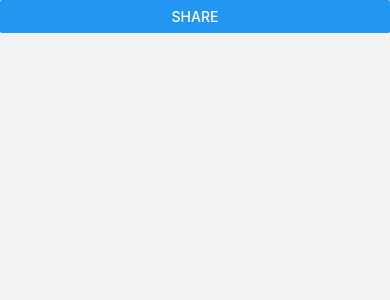
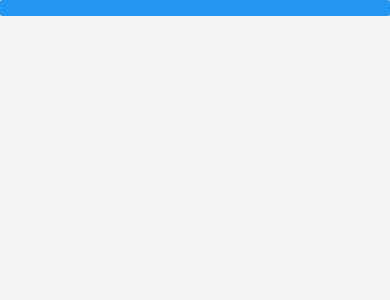
Before and after one commit to MuhammadRomanKhan717/budget-bible, a React Native app: screen /share in a window 390 px wide. Shown: the top 300 px of the page. Built offline with nearby package versions, Linux system fonts and the light colour scheme.

Commit message:
editing in share button

```diff
--- a/Components/CustomDrawer.js
+++ b/Components/CustomDrawer.js
@@ -1,5 +1,6 @@
 import { StyleSheet, Text, View, Image, TouchableOpacity } from "react-native";
 import React from "react";
+import * as Sharing from "expo-sharing";
 import {
   DrawerContentScrollView,
   DrawerItemList,
@@ -11,8 +12,16 @@ import {
   Feather,
   Ionicons,
 } from "@expo/vector-icons";
+const onSharePress = async () => {
+  try {
+    await Sharing.shareAsync("");
+  } catch (error) {
+    console.error("Sharing failed with error: ", error);
+  }
+};
 const CustomDrawer = (props) => {
   return (
+
     <View style={{ flex: 1 }}>
       <View style={{ height: "20%" }}>
         <View style={{ justifyContent: "center", paddingTop: 70 }}>
@@ -49,7 +58,7 @@ const CustomDrawer = (props) => {
           </TouchableOpacity>
         </View>
         <View style={{ paddingLeft: 12, paddingTop: 20 }}>
-          <TouchableOpacity onPress={() => props.navigation.navigate("share")}>
+          <TouchableOpacity onPress={onSharePress}>
             <View style={{ flexDirection: "row" }}>
               <Feather name="share-2" size={24} color="black" />
               <Text style={{ paddingLeft: 12, paddingTop: 3 }}>Share</Text>
--- a/Screens/ShareScreen.js
+++ b/Screens/ShareScreen.js
@@ -3,17 +3,17 @@ import React from "react";
 import * as Sharing from "expo-sharing";
 
 const ShareScreen = () => {
-  const onSharePress = async () => {
-    try {
-      await Sharing.shareAsync("");
-    } catch (error) {
-      console.error("Sharing failed with error: ", error);
-    }
-  };
+  // const onSharePress = async () => {
+  //   try {
+  //     await Sharing.shareAsync("");
+  //   } catch (error) {
+  //     console.error("Sharing failed with error: ", error);
+  //   }
+  // };
   return (
     <SafeAreaView>
       <View>
-        <Button title="share" onPress={onSharePress} />
+        <Button  />
       </View>
     </SafeAreaView>
   );
```
